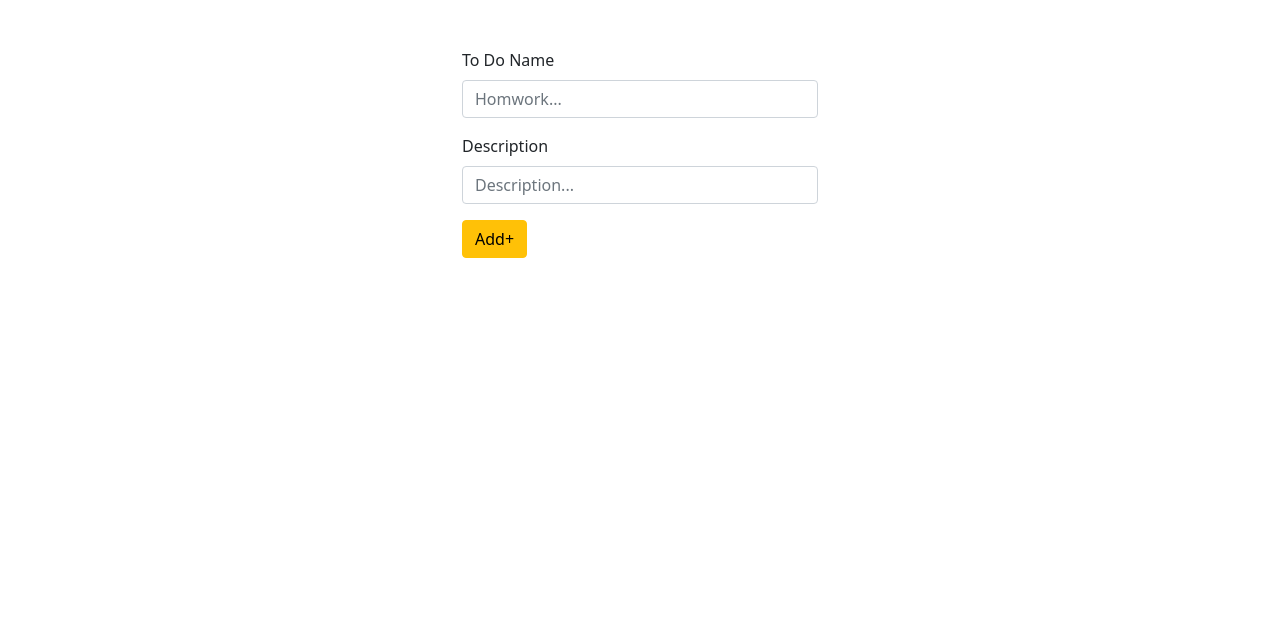
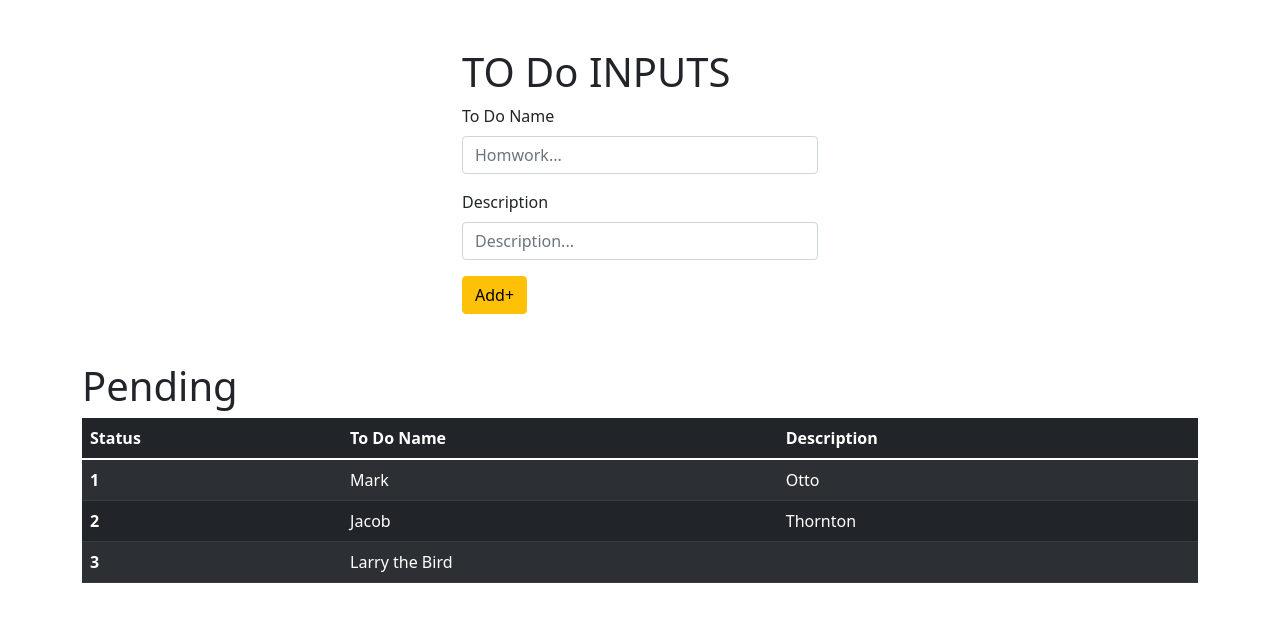
Before and after one commit to Chamal-Peiris/to-do-list-front-end, a website built with Parcel: page src/todo.html in a window 1280 px wide. Built offline with nearby package versions, Linux system fonts and the light colour scheme.

Commit message:
Add todo.ts and did basic checking

```diff
--- a/src/todo.html
+++ b/src/todo.html
@@ -7,6 +7,7 @@
     <meta http-equiv="X-UA-Compatible" content="ie=edge">
     <title>TO Do List</title>
     <link rel="stylesheet" href="/node_modules/bootstrap/dist/css/bootstrap.css">
+    <script defer src="ts/page/todo.ts"></script>
 
 </head>
 <body>
@@ -16,7 +17,8 @@
             <div class="col">
             </div>
             <div class="col">
-                <form>
+                <h1>TO Do INPUTS</h1>
+                <form id="frm-todo">
                     <div class="mb-3">
                         <label for="to-do-name" class="form-label">To Do Name</label>
                         <input type="text" class="form-control" id="to-do-name" placeholder="Homwork...">
@@ -26,7 +28,7 @@
                         <label for="to-do-desc" class="form-label">Description</label>
                         <input  type="text" class="form-control" id="to-do-desc" placeholder="Description...">
                     </div>
-                    <button type="submit" class="btn btn-warning">Add+</button>
+                    <button type="submit" class="btn btn-warning ">Add+</button>
                 </form>
             </div>
             <div class="col">
@@ -34,7 +36,36 @@
             </div>
         </div>
     </div>
+<div class="container mt-5">
+    <h1>Pending</h1>
+    <table class="table table-dark table-striped">
+        <thead>
+        <tr>
+            <th scope="col">Status</th>
+            <th scope="col">To Do Name</th>
+            <th scope="col">Description</th>
+        </tr>
+        </thead>
+        <tbody>
+        <tr>
+            <th scope="row">1</th>
+            <td>Mark</td>
+            <td>Otto</td>
 
+        </tr>
+        <tr>
+            <th scope="row">2</th>
+            <td>Jacob</td>
+            <td>Thornton</td>
+
+        </tr>
+        <tr>
+            <th scope="row">3</th>
+            <td colspan="2">Larry the Bird</td>
+        </tr>
+        </tbody>
+    </table>
+</div>
 
 
 </body>
--- /dev/null
+++ b/src/ts/page/todo.ts
@@ -0,0 +1,8 @@
+const frmTodo=document.querySelector<HTMLFormElement>("#frm-todo")!;
+const txtToDoName=document.querySelector<HTMLInputElement>("#to-do-name")!;
+const txtToDoDesc=document.querySelector<HTMLInputElement>("#to-do-desc")!;
+
+frmTodo.addEventListener('submit',(e)=>{
+    e.preventDefault();
+   console.log('submitted');
+});
```
